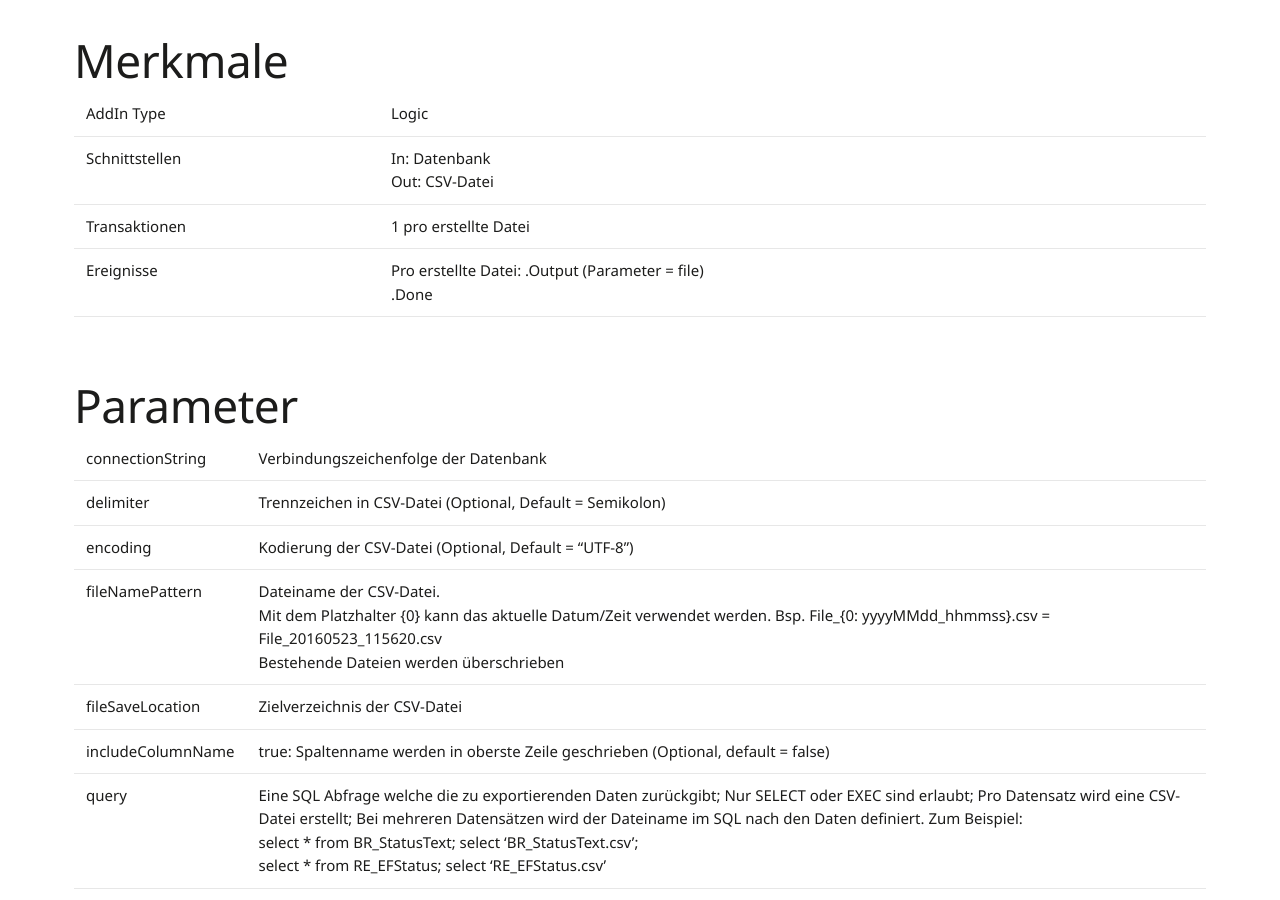
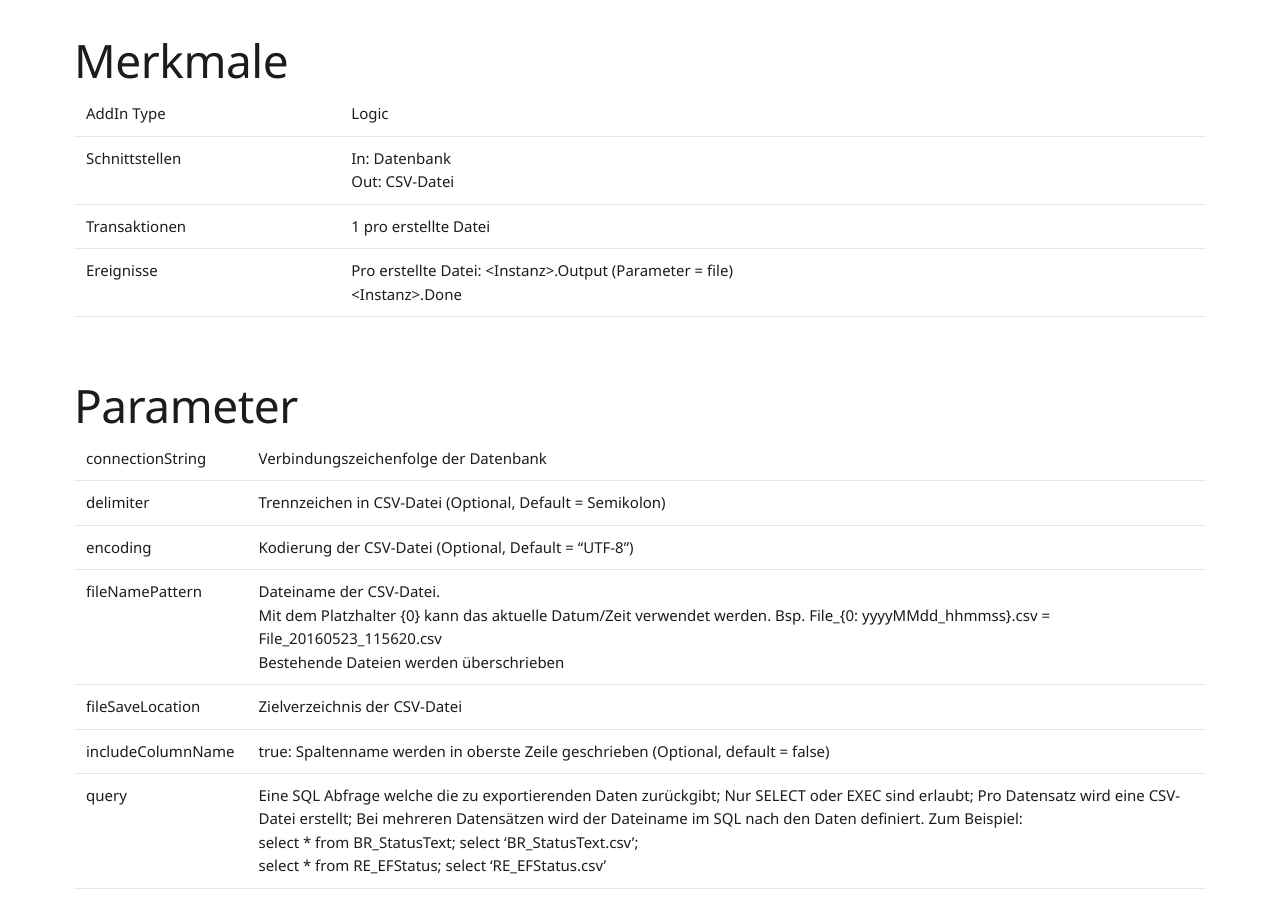
Before and after one commit to primesoft-group/oneconnexx-docs, a Jekyll site: the page built from _pages/addins/de/databasetocsv.md, in a window 1280 px wide and 900 px high, scrolled down 381 px. Built offline with Jekyll 4.4.1, drawn with Linux system fonts in a browser that asks for light colours; nearby versions of some CDN libraries; some web fonts are replaced.

Commit message:
Update databasetocsv.md

```diff
--- a/_pages/addins/de/databasetocsv.md
+++ b/_pages/addins/de/databasetocsv.md
@@ -13,7 +13,7 @@ Das DatabaseToCSV AddIn erzeugt aus einer SQL Abfrage eine oder mehrere CSV-Date
 | AddIn Type | Logic |
 | Schnittstellen | In: Datenbank<br /> Out: CSV-Datei|
 | Transaktionen | 1 pro erstellte Datei |
-| Ereignisse | Pro erstellte Datei: <Instanz>.Output (Parameter = file) <br /><Instanz>.Done |
+| Ereignisse | Pro erstellte Datei: &lt;Instanz&gt;.Output (Parameter = file) <br />&lt;Instanz&gt;.Done |
 
 
 ## Parameter
```
